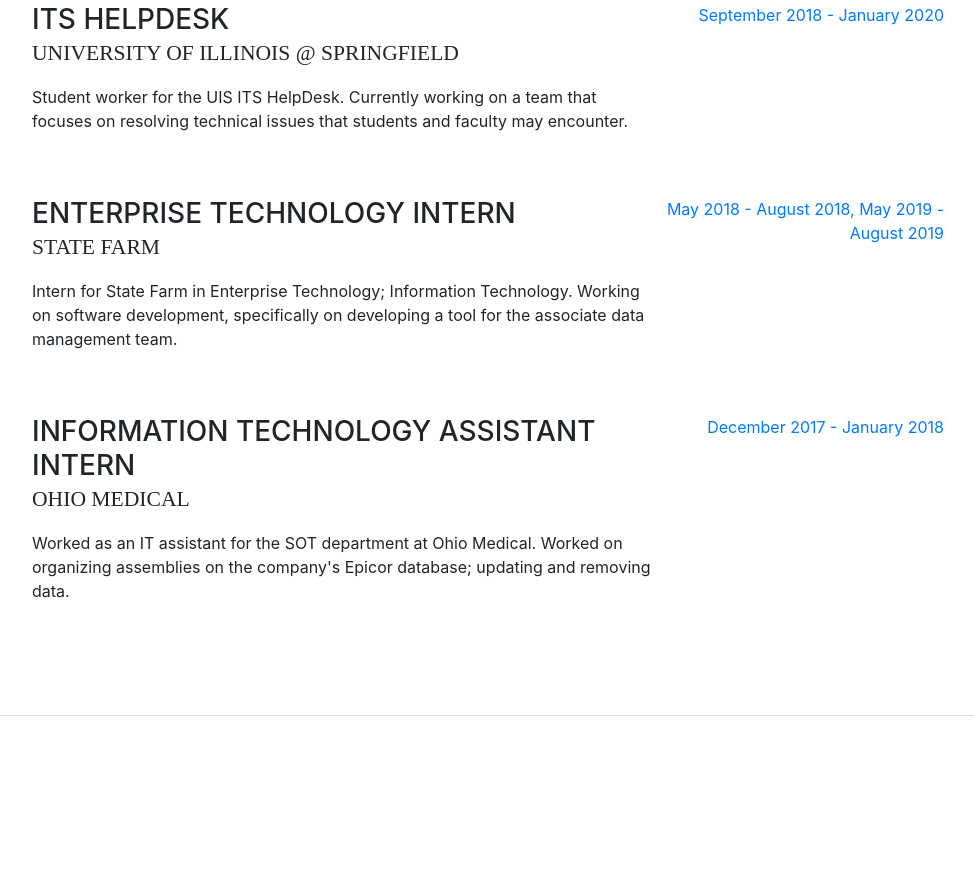
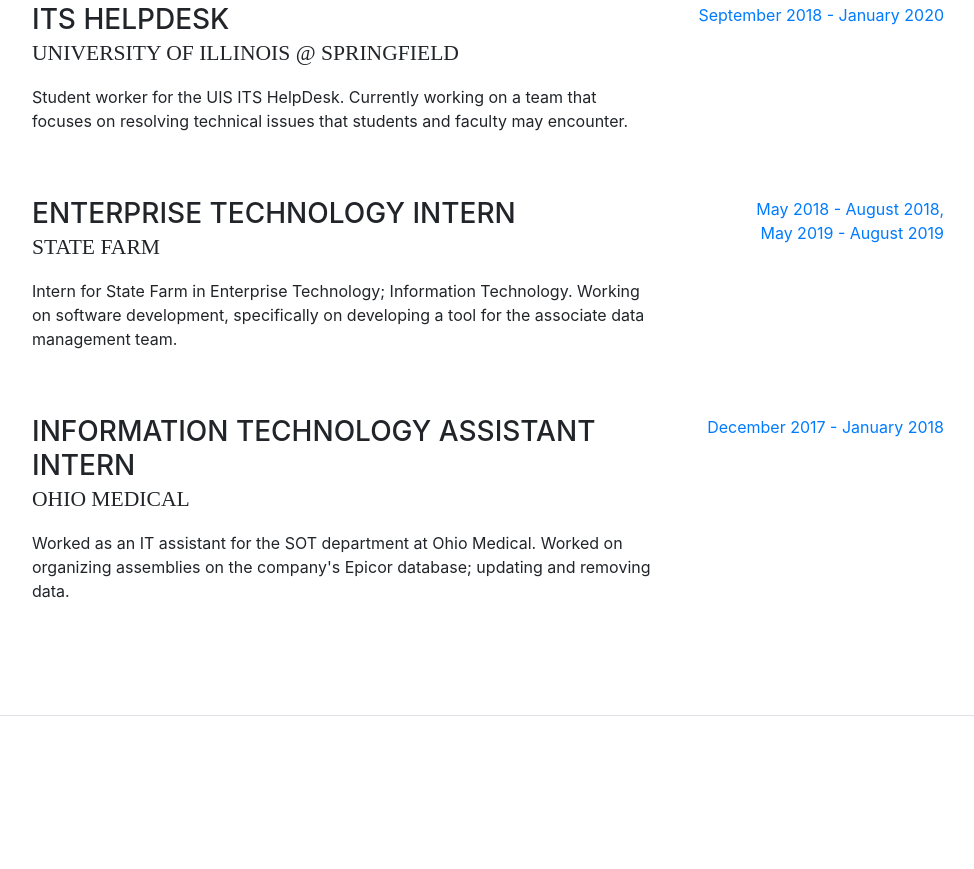
Before and after one commit to ricdominguez/ricdominguez.github.io, a website with bundled scripts: page index.html in a window 1280 px wide. Shown: the part 931-1800 px from the top of the page, without its empty margins (288-1262 px from the left). Built offline with nearby package versions, Linux system fonts and the light colour scheme; a web font is replaced by a local one.

Commit message:
Updates.

```diff
--- a/index.html
+++ b/index.html
@@ -106,8 +106,7 @@
               <p>Intern for State Farm in Enterprise Technology; Information Technology. Working on software development, specifically on developing a tool for the associate data management team.</p>
             </div>
             <div class="resume-date text-md-right">
-              <span class="text-primary">May 2018 - August 2018,</span>
-              <span class="text-primary">May 2019 - August 2019</span>
+              <span class="text-primary">May 2018 - August 2018,<br>May 2019 - August 2019</span>
             </div>
           </div>
           <div class="resume-item d-flex flex-column flex-md-row mb-5">
@@ -170,7 +169,7 @@
           <div class="subheading mb-3">Programming Languages, Frameworks &amp; Tools</div>
           <ul class="list-inline list-icons">
             <li class="list-inline-item">
-              <i class="devicons devicons-angularjs"></i>
+              <i class="devicon-angularjs-plain"></i>
             </li>
             <li class="list-inline-item">
               <i class="devicons devicons-bootstrap"></i>
```
